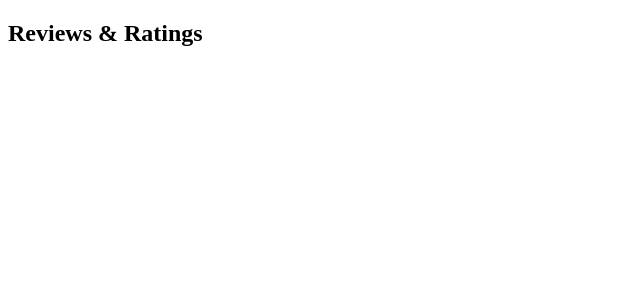
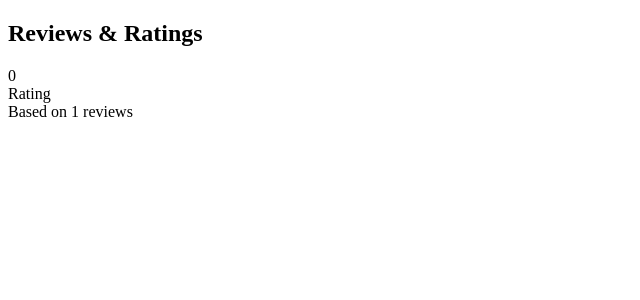
Before and after one commit to hostelhub/reviews-and-ratings2, a React app: page / in a window 1280 px wide. Shown: the top 300 px of the page, without its empty margins (0-640 px from the left). Built offline with nearby package versions, Linux system fonts and the light colour scheme; no server answers; the HTML template or start-up script is replaced by a standard one.

Commit message:
Implement getScoreRank for getting hostel ranks.

```diff
--- a/client/src/components/TotalRatings.jsx
+++ b/client/src/components/TotalRatings.jsx
@@ -5,9 +5,28 @@ class TotalRatings extends React.Component {
     super(props)
   }
 
+  getScoreRank (score) {
+    if (score >= 9) {
+      return "Superb";
+    } else if (score >= 8) {
+      return "Fabulous";
+    } else if (score >= 7) {
+      return "Very Good";
+    } else if (score >= 6) {
+      return "Good";
+    } else {
+      return "Rating";
+    }
+  }
+
   render () {
     return(
-      <div id="totalRatings">
+      <div className="totalRatings">
+        <div className="score">{this.props.totalRatings}</div>
+        <div className="ratingDetails">
+          <div className="scoreRank">{this.getScoreRank(Number(this.props.totalRatings))}</div>
+          <div className="totalReviews">Based on {this.props.amtOfRatings} reviews</div>
+        </div>
       </div>
     )
   }
```
